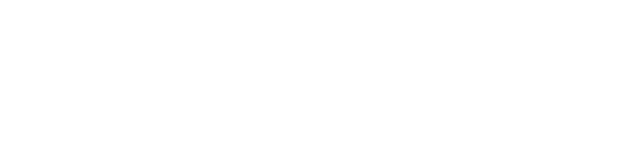
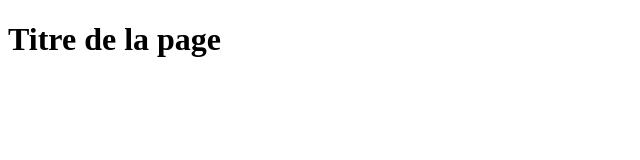
Before and after one commit to GuiW/methodo_ingrwf05, a plain HTML site: page index.html in a window 1280 px wide. Shown: the whole page, without its empty margins (0-640 px from the left). Drawn offline with Linux system fonts and the light colour scheme.

Commit message:
Ajout h1 dans index

```diff
--- a/index.html
+++ b/index.html
@@ -8,7 +8,9 @@
 </head>
 <body>
     <main>
-        <header></header>
+        <header>
+            <h1>Titre de la page</h1>
+        </header>
         <section></section>
         <footer></footer>
     </main>
```
